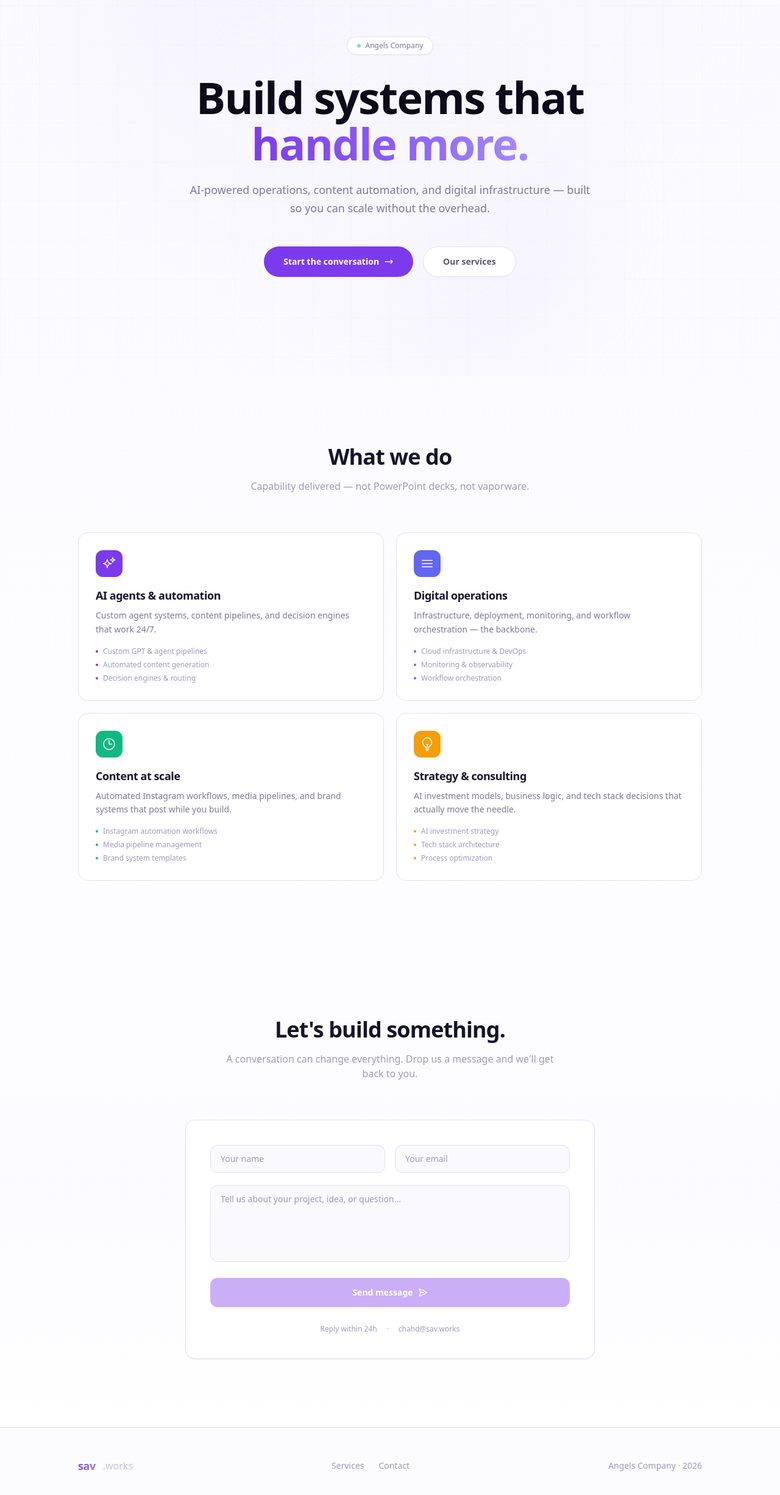
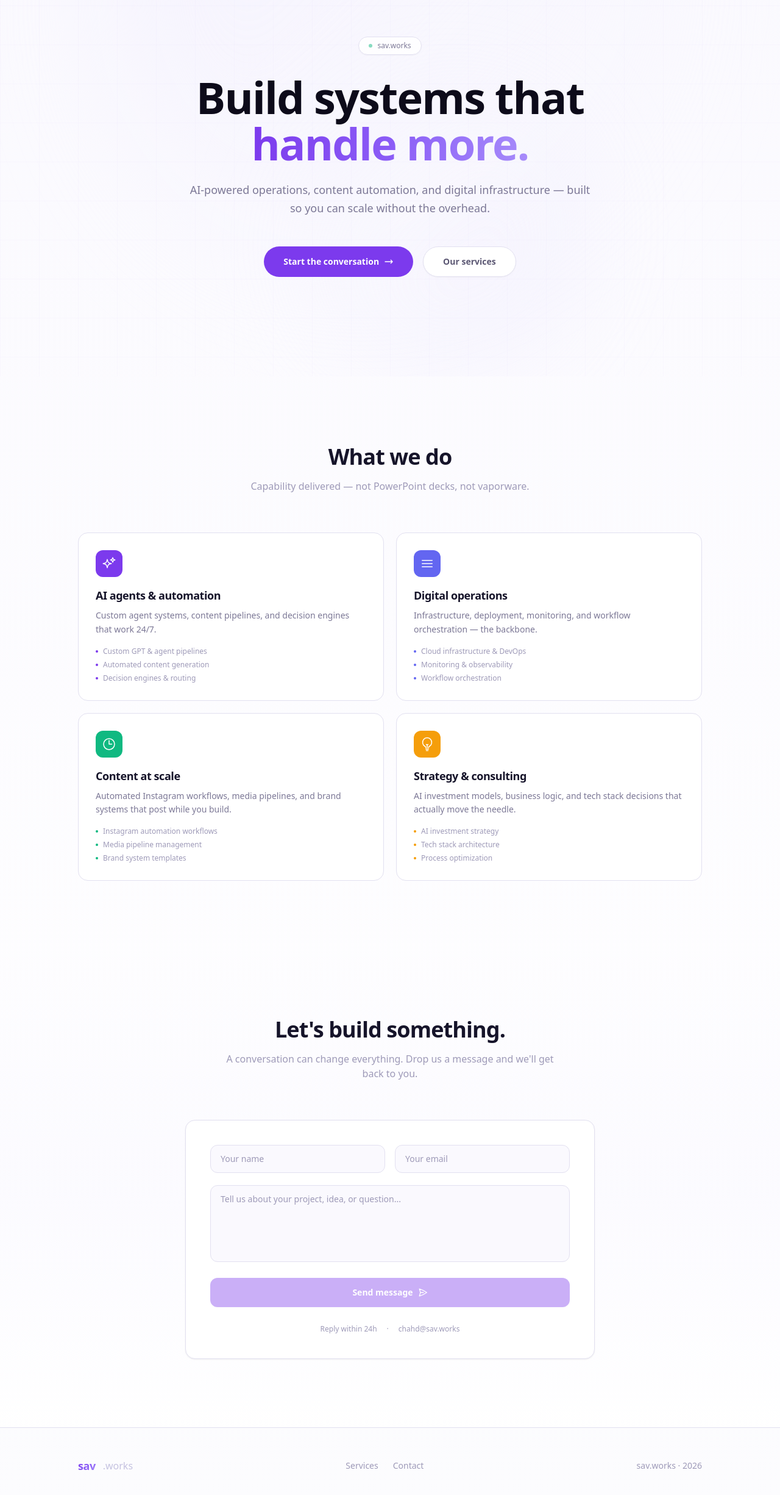
Before and after one commit to sav-works/sav.works, a Next.js app: page / in a window 1280 px wide. Shown: the part 183-2634 px from the top of the page at 61% size. Built offline with nearby package versions, Linux system fonts and the light colour scheme; no server answers.

Commit message:
Remove Angels Company branding from site

```diff
--- a/src/app/layout.tsx
+++ b/src/app/layout.tsx
@@ -20,11 +20,11 @@ const mono = JetBrains_Mono({
 export const metadata: Metadata = {
   title: 'sav.works — Build systems that handle more.',
   description:
-    'Angels Company builds AI-powered operations, content automation, and digital infrastructure. sav.works — handle more.',
+    'AI-powered operations, content automation, and digital infrastructure. sav.works — handle more.',
   openGraph: {
     title: 'sav.works — Build systems that handle more.',
     description:
-      'Angels Company builds AI-powered operations, content automation, and digital infrastructure.',
+      'AI-powered operations, content automation, and digital infrastructure.',
     siteName: 'sav.works',
     type: 'website',
     url: 'https://sav.works',
@@ -33,7 +33,7 @@ export const metadata: Metadata = {
     card: 'summary_large_image',
     title: 'sav.works — Build systems that handle more.',
     description:
-      'Angels Company — AI-powered operations, content automation, and digital infrastructure.',
+      'AI-powered operations, content automation, and digital infrastructure.',
   },
   robots: { index: true, follow: true },
   metadataBase: new URL('https://sav.works'),
--- a/src/components/Footer.tsx
+++ b/src/components/Footer.tsx
@@ -22,7 +22,7 @@ export default function Footer() {
         </div>
 
         <p className="text-sm text-sav-400">
-          Angels Company &middot; {new Date().getFullYear()}
+          sav.works &middot; {new Date().getFullYear()}
         </p>
       </div>
     </footer>
--- a/src/components/Hero.tsx
+++ b/src/components/Hero.tsx
@@ -30,7 +30,7 @@ export default function Hero() {
           }}
         >
           <span className="w-1.5 h-1.5 rounded-full bg-green-500 animate-pulse-soft" />
-          Angels Company
+          sav.works
         </div>
 
         {/* Headline */}
```
